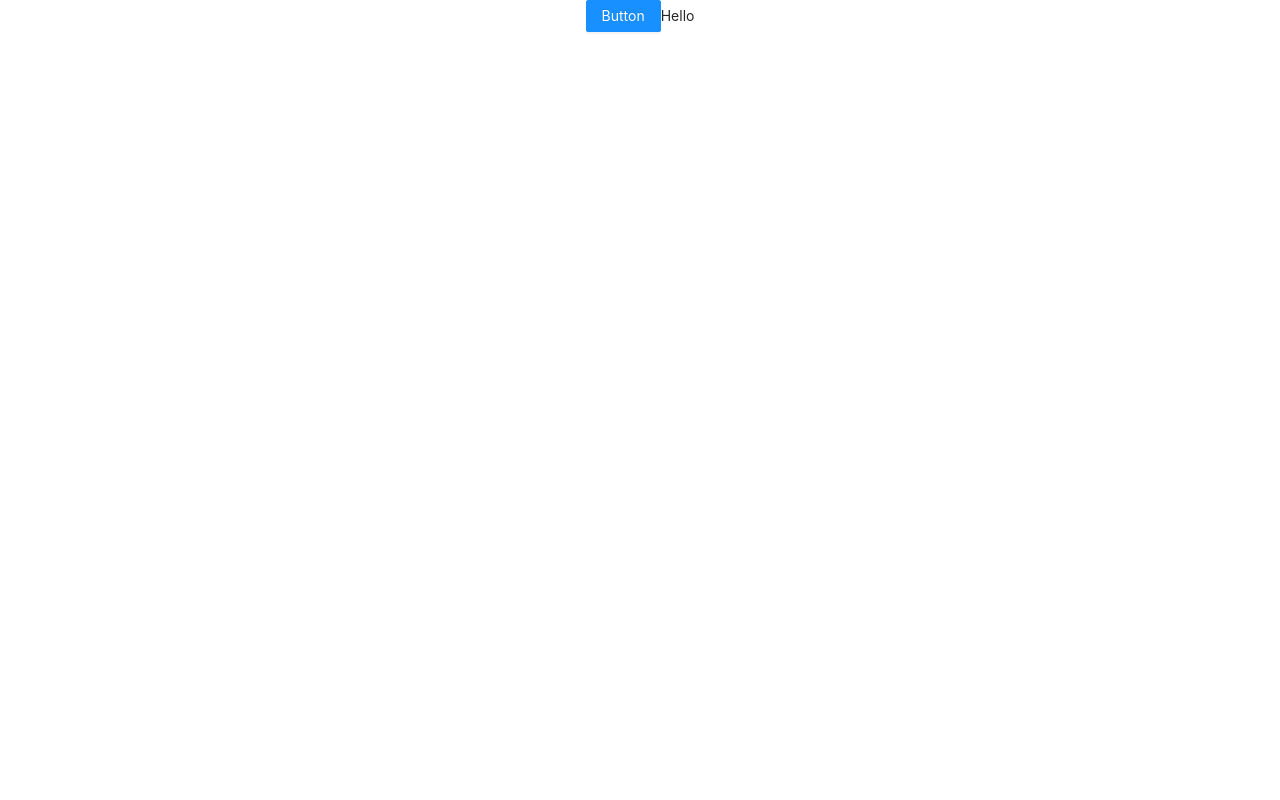
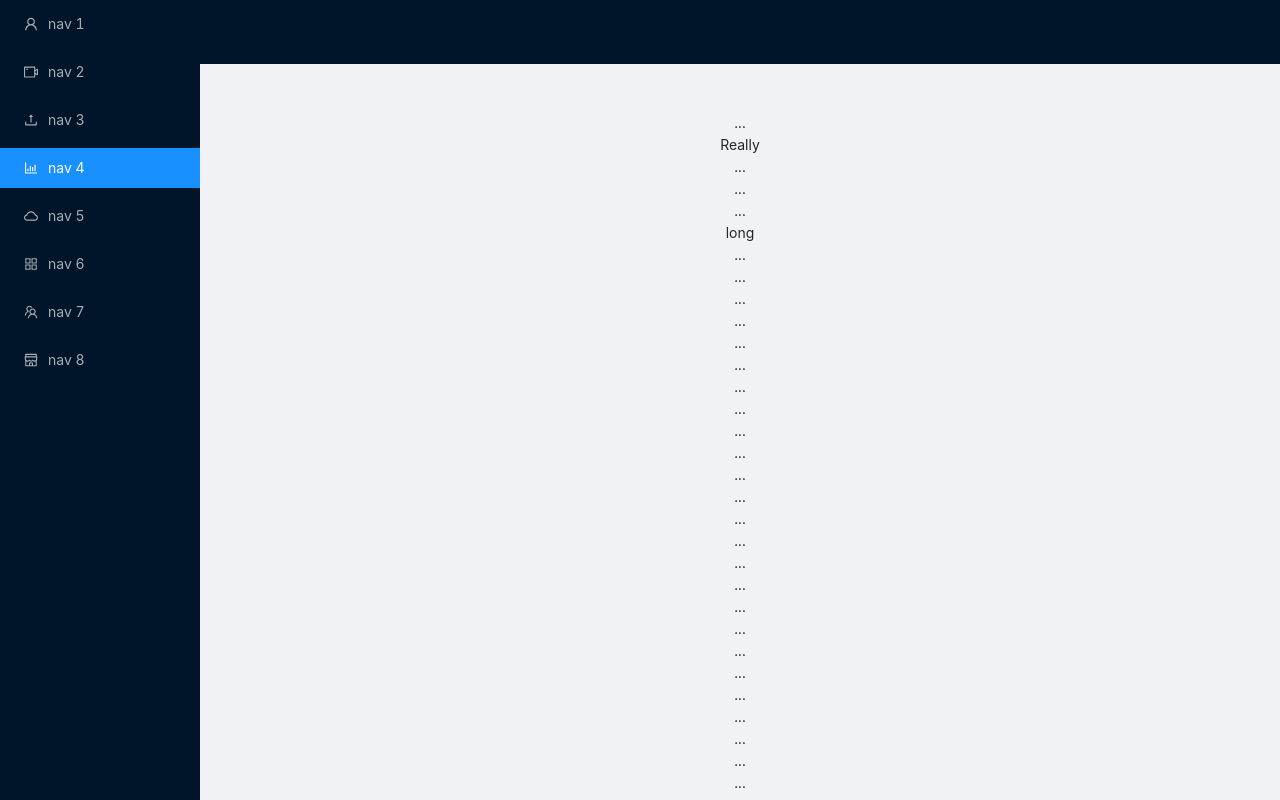
Before and after one commit to hi-imcodeman/antd-template-old, a React (Create React App) app: page / in a window 1280 px wide. Shown: the top 800 px of the page. Built offline with nearby package versions, Linux system fonts and the light colour scheme.

Commit message:
chore: dark theme fix

```diff
--- a/craco.config.js
+++ b/craco.config.js
@@ -15,7 +15,7 @@
                         //     dark: true, // Enable dark mode
                         //     compact: false, // Enable compact mode
                         // }),
-                        '@primary-color': '#1DA57A',
+                        // '@primary-color': '#1DA57A',
                     },
                     javascriptEnabled: true,
                 },
--- a/src/App.tsx
+++ b/src/App.tsx
@@ -1,10 +1,9 @@
-import React, { FC } from "react";
-import { Button } from "antd";
+import { FC } from "react";
+import { MainLayout } from "./layouts";
 import "./less/App.less";
 
 export const App: FC = () => (
-  <div className="App">
-    <Button type="primary">Button</Button>
-    <span>Hello</span>
-  </div>
+  <>
+    <MainLayout />
+  </>
 );
--- /dev/null
+++ b/src/layouts/index.tsx
@@ -0,0 +1,162 @@
+import React from "react";
+import { Layout, Menu } from "antd";
+import {
+    AppstoreOutlined,
+    BarChartOutlined,
+    CloudOutlined,
+    ShopOutlined,
+    TeamOutlined,
+    UserOutlined,
+    UploadOutlined,
+    VideoCameraOutlined,
+  } from '@ant-design/icons';
+
+const { Header, Content, Footer, Sider } = Layout;
+
+export class MainLayout extends React.Component {
+  render() {
+    return (
+        <Layout>
+        <Sider
+          style={{
+            overflow: 'auto',
+            height: '100vh',
+            position: 'fixed',
+            left: 0,
+          }}
+        >
+          <div className="logo" />
+          <Menu theme="dark" mode="inline" defaultSelectedKeys={['4']}>
+            <Menu.Item key="1" icon={<UserOutlined />}>
+              nav 1
+            </Menu.Item>
+            <Menu.Item key="2" icon={<VideoCameraOutlined />}>
+              nav 2
+            </Menu.Item>
+            <Menu.Item key="3" icon={<UploadOutlined />}>
+              nav 3
+            </Menu.Item>
+            <Menu.Item key="4" icon={<BarChartOutlined />}>
+              nav 4
+            </Menu.Item>
+            <Menu.Item key="5" icon={<CloudOutlined />}>
+              nav 5
+            </Menu.Item>
+            <Menu.Item key="6" icon={<AppstoreOutlined />}>
+              nav 6
+            </Menu.Item>
+            <Menu.Item key="7" icon={<TeamOutlined />}>
+              nav 7
+            </Menu.Item>
+            <Menu.Item key="8" icon={<ShopOutlined />}>
+              nav 8
+            </Menu.Item>
+          </Menu>
+        </Sider>
+        <Layout className="site-layout" style={{ marginLeft: 200 }}>
+          <Header className="site-layout-background" style={{ padding: 0 }} />
+          <Content style={{ margin: '24px 16px 0', overflow: 'initial' }}>
+            <div className="site-layout-background" style={{ padding: 24, textAlign: 'center' }}>
+              ...
+              <br />
+              Really
+              <br />
+              ...
+              <br />
+              ...
+              <br />
+              ...
+              <br />
+              long
+              <br />
+              ...
+              <br />
+              ...
+              <br />
+              ...
+              <br />
+              ...
+              <br />
+              ...
+              <br />
+              ...
+              <br />
+              ...
+              <br />
+              ...
+              <br />
+              ...
+              <br />
+              ...
+              <br />
+              ...
+              <br />
+              ...
+              <br />
+              ...
+              <br />
+              ...
+              <br />
+              ...
+              <br />
+              ...
+              <br />
+              ...
+              <br />
+              ...
+              <br />
+              ...
+              <br />
+              ...
+              <br />
+              ...
+              <br />
+              ...
+              <br />
+              ...
+              <br />
+              ...
+              <br />
+              ...
+              <br />
+              ...
+              <br />
+              ...
+              <br />
+              ...
+              <br />
+              ...
+              <br />
+              ...
+              <br />
+              ...
+              <br />
+              ...
+              <br />
+              ...
+              <br />
+              ...
+              <br />
+              ...
+              <br />
+              ...
+              <br />
+              ...
+              <br />
+              ...
+              <br />
+              ...
+              <br />
+              ...
+              <br />
+              ...
+              <br />
+              content
+            </div>
+          </Content>
+          <Footer style={{ textAlign: 'center' }}>Ant Design ©2018 Created by Ant UED</Footer>
+        </Layout>
+      </Layout>
+    );
+  }
+}
--- a/src/less/App.less
+++ b/src/less/App.less
@@ -1,44 +1,5 @@
-@import '~antd/dist/antd.less';
+@import (inline) '~antd/dist/antd.css';
 
 @media (prefers-color-scheme: dark) {
-  @import './theme/dark.less';
+  @import (inline) '~antd/dist/antd.dark.css';
 }
-
-.App {
-  text-align: center;
-}
-
-.App-logo {
-  height: 40vmin;
-  pointer-events: none;
-}
-
-@media (prefers-reduced-motion: no-preference) {
-  .App-logo {
-    animation: App-logo-spin infinite 20s linear;
-  }
-}
-
-.App-header {
-  background-color: #282c34;
-  min-height: 100vh;
-  display: flex;
-  flex-direction: column;
-  align-items: center;
-  justify-content: center;
-  font-size: calc(10px + 2vmin);
-  color: white;
-}
-
-.App-link {
-  color: #61dafb;
-}
-
-@keyframes App-logo-spin {
-  from {
-    transform: rotate(0deg);
-  }
-  to {
-    transform: rotate(360deg);
-  }
-}
--- a/src/less/theme/dark.less
+++ /dev/null
@@ -1,6 +0,0 @@
-@text-color: fade(@white, 85%);
-
-  body {
-    background-color: @black;
-    color: @text-color;
-  }
```
